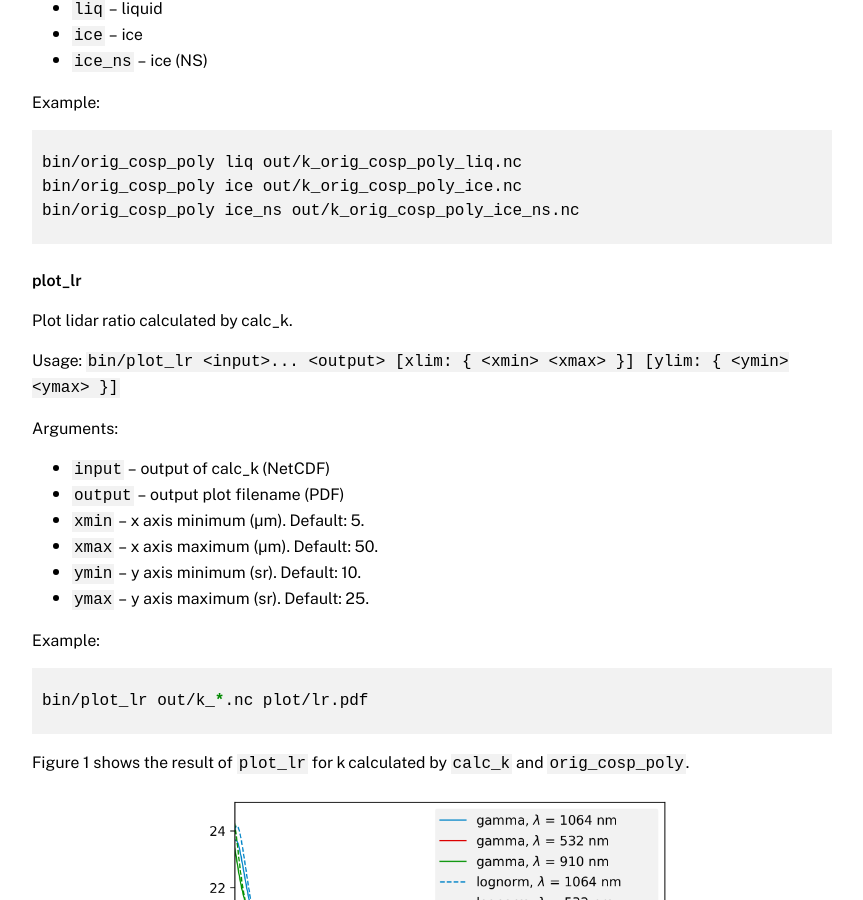
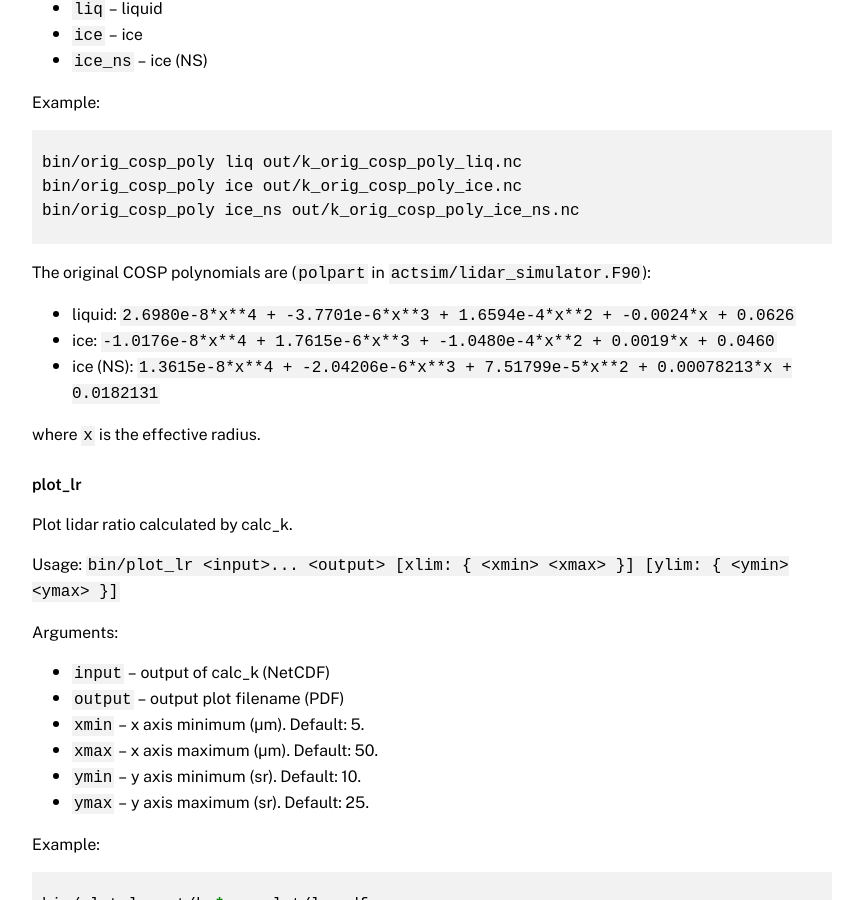
Before and after one commit to alcf-lidar/alcf-lidar.github.io, a Jekyll site: the page built from documentation/lidar_simulator/index.md, in a window 1280 px wide and 900 px high, scrolled down 3698 px. Shown: the whole window, without its empty margins (208-1071 px from the left). Built offline with Jekyll 4.4.1, drawn with Linux system fonts in a browser that asks for light colours.

Commit message:
Original COSP polynomials doc

````diff
--- a/documentation/lidar_simulator/index.md
+++ b/documentation/lidar_simulator/index.md
@@ -178,6 +178,14 @@ bin/orig_cosp_poly ice out/k_orig_cosp_poly_ice.nc
 bin/orig_cosp_poly ice_ns out/k_orig_cosp_poly_ice_ns.nc
 ```
 
+The original COSP polynomials are (`polpart` in `actsim/lidar_simulator.F90`):
+
+- liquid: `2.6980e-8*x**4 + -3.7701e-6*x**3 + 1.6594e-4*x**2 + -0.0024*x + 0.0626`
+- ice: `-1.0176e-8*x**4 + 1.7615e-6*x**3 + -1.0480e-4*x**2 + 0.0019*x + 0.0460`
+- ice (NS): `1.3615e-8*x**4 + -2.04206e-6*x**3 + 7.51799e-5*x**2 + 0.00078213*x + 0.0182131`
+
+where `x` is the effective radius.
+
 #### plot_lr
 
 Plot lidar ratio calculated by calc_k.
````
